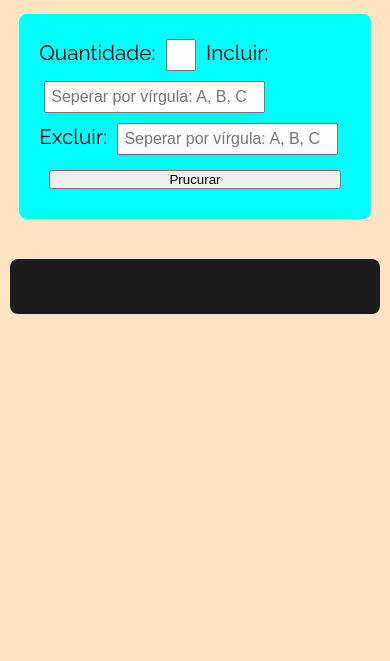
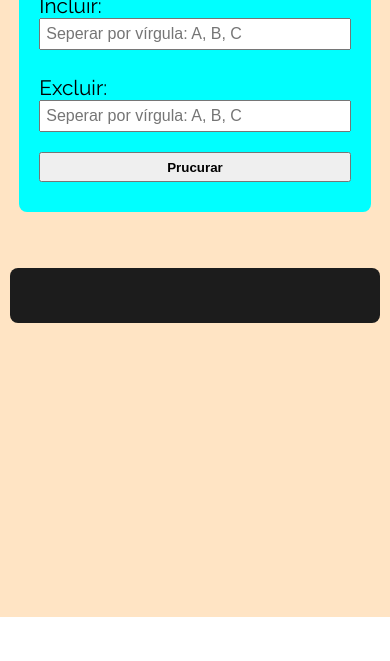
Before and after one commit to jeanmends/achar-palavras, a plain HTML site: page index.html in a window 390 px wide. Shown: the part 183-844 px from the top of the page. Drawn offline with Linux system fonts and the light colour scheme.

Commit message:
fixed bugs over mobile layout

```diff
--- a/index.css
+++ b/index.css
@@ -272,6 +272,8 @@ main {
 
     .container {
         padding: 10px;
+        height: 800px;
+        max-height: 1000px;
     }
 
     .bloco-container {
@@ -287,6 +289,39 @@ main {
 
     #quantidade-de-palavras {
         font-size: 16px;  /* Ajustar o tamanho da fonte no input */
+    }
+
+    .input-palavras{
+        width: 45px;
+        height: 45px;
+    }
+    h1{
+        font-size: 2rem;
+    }
+    .bloco-container-letras{
+        padding: 8px;
+        border-radius: 10px;
+    }
+    .formulario{
+        display: flex;
+        flex-direction: column;
+        justify-content: left;
+    }
+    .input-formulario{
+        margin: 0;
+        width: 100%;
+    }
+
+    .btns{
+        align-self: center;
+        margin-top: 20px;
+        width: 100%;
+        height: 30px;
+        text-align: center;
+        display: flex;
+        justify-content: center;
+        align-items: center;
+        font-weight: bolder;
     }
 }
 
```
Also changed, not shown: index.html (+2 -2 lines).
